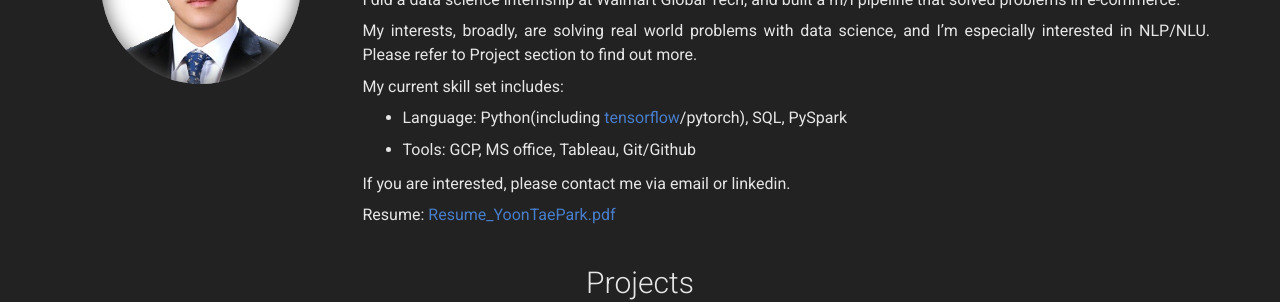
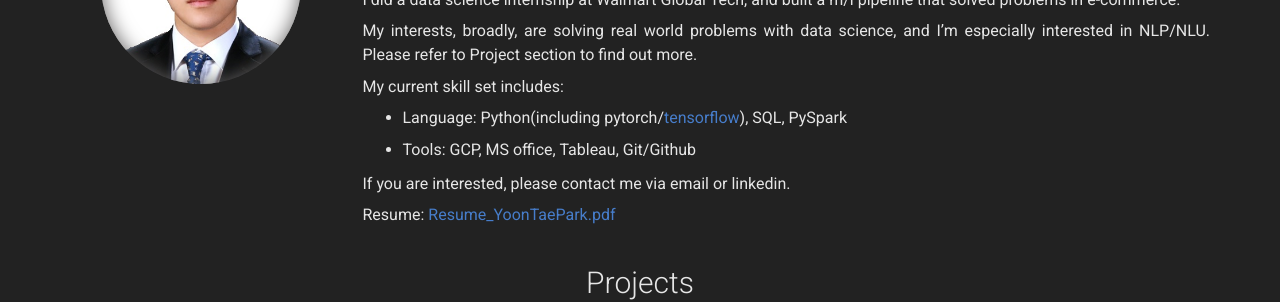
Before and after one commit to sproogen/modern-resume-theme, a Jekyll site: the page built from index.md, in a window 1280 px wide and 900 px high. Shown: the part 418-720 px from the top of the window. Built offline with Jekyll 4.4.1, drawn with Linux system fonts in a browser that asks for light colours; nearby versions of some CDN libraries; part of the change alters nothing that is shown.

```diff
--- a/_config.yml
+++ b/_config.yml
@@ -36,13 +36,13 @@ about_content: | # this will include new lines to allow paragraphs
 
   My current skill set includes:
 
-  - Language: Python(including <a href="https://drive.google.com/file/d/1DdJniS3SKU--ZVSEezWZWgYtUx1QzdoM/view?usp=share_link">tensorflow</a>/pytorch), SQL, PySpark
+  - Language: Python(including pytorch/<a href="https://drive.google.com/file/d/1DdJniS3SKU--ZVSEezWZWgYtUx1QzdoM/view?usp=share_link">tensorflow</a>), SQL, PySpark
 
   - Tools: GCP, MS office, Tableau, Git/Github
 
   If you are interested, please contact me via email or linkedin.
 
-  Resume: <a href="https://drive.google.com/file/d/1ER9AcqIBm2BMRebrr6im8Osv_Wxez4-r/view?usp=share_link">Resume_YoonTaePark.pdf</a>
+  Resume: <a href="https://drive.google.com/file/d/18y62unq3jSf2bkYdE-BBr1aLQ_FWbtmL/view?usp=share_link">Resume_YoonTaePark.pdf</a>
 
 ### content section
 content:
```
